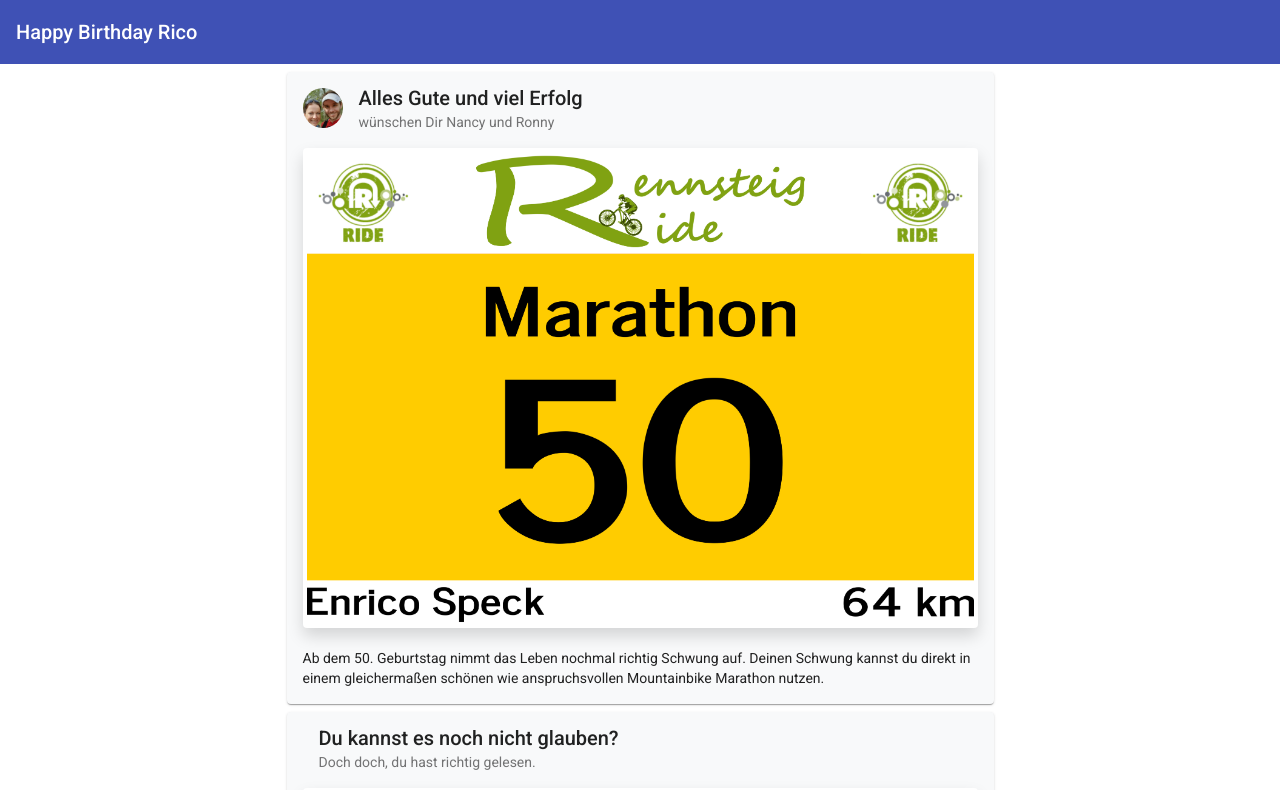
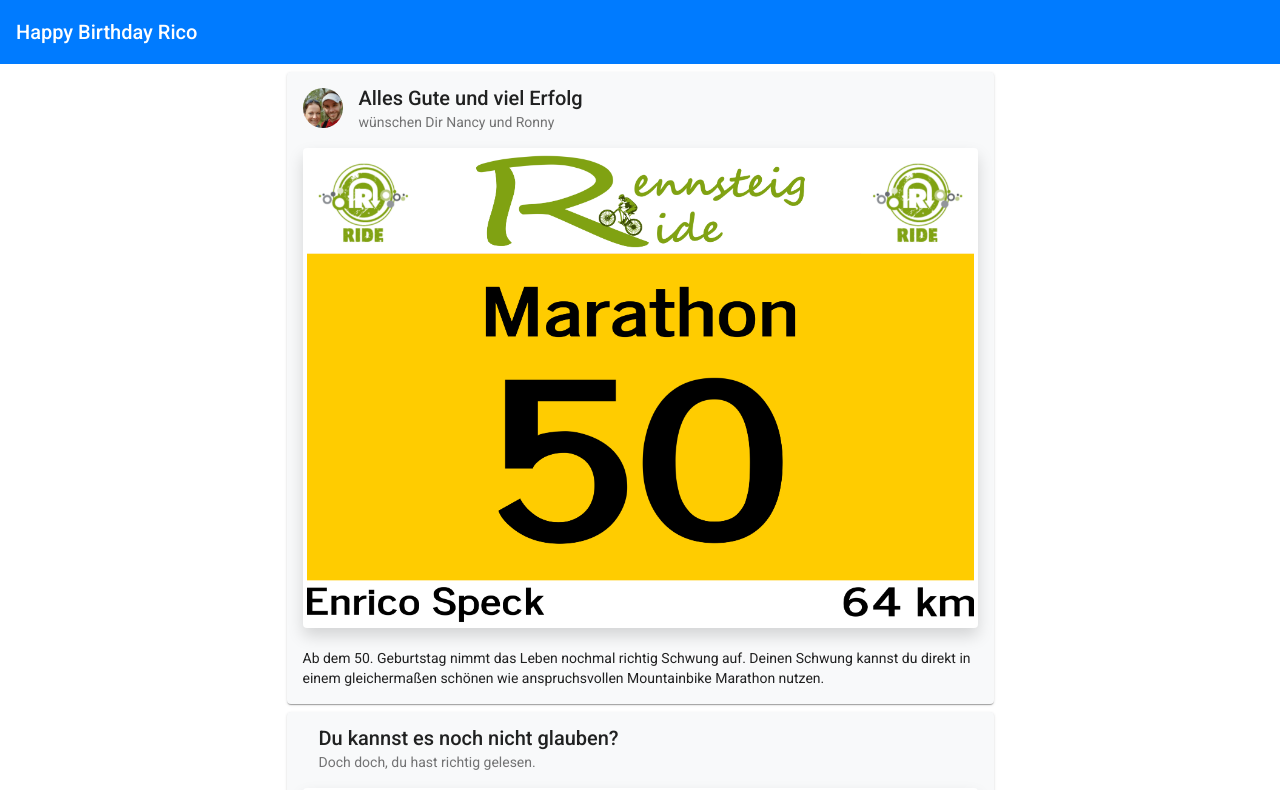
Before and after one commit to RoDoerIng/BirthdayApp, an Angular app: page / in a window 1280 px wide. Shown: the top 790 px of the page. Built offline with nearby package versions, Linux system fonts and the light colour scheme.

Commit message:
Different style for toolbar

```diff
--- a/src/app/app.component.html
+++ b/src/app/app.component.html
@@ -9,8 +9,8 @@
 
 <style>
 </style>
-<mat-toolbar color="primary">
-  <span>Happy Birthday Rico</span>
+<mat-toolbar class="bg-primary">
+  <span class="text-white">Happy Birthday Rico</span>
 </mat-toolbar>
 <!-- <app-battery></app-battery> -->
 
```
